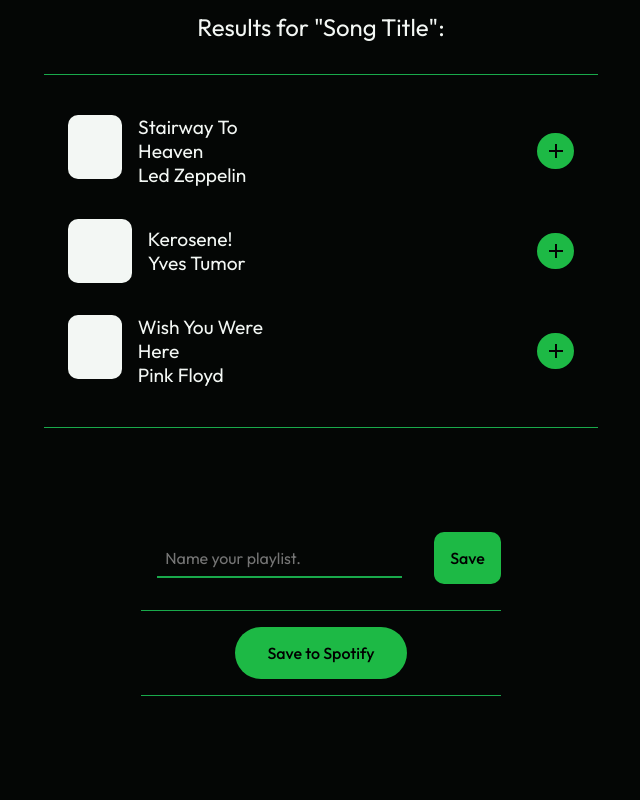
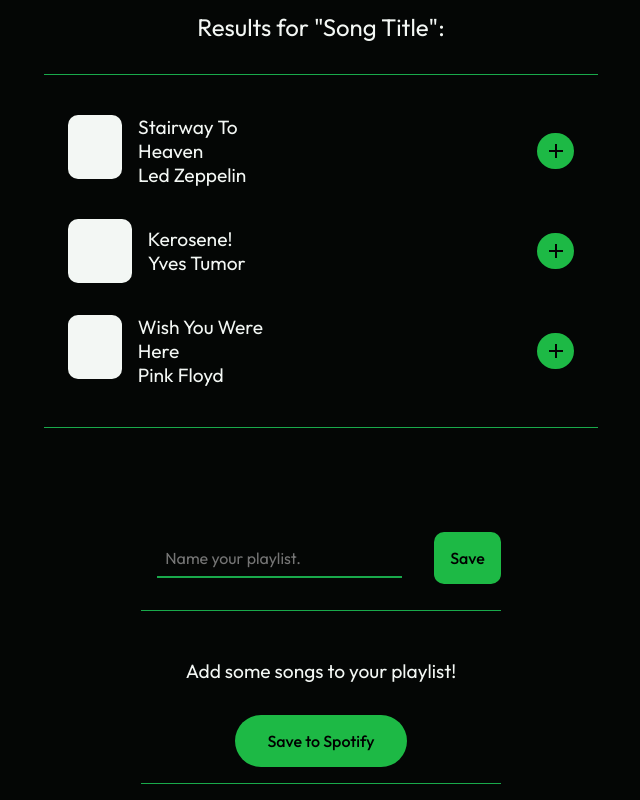
Before and after one commit to rbrickmn/mixmaster-app, a React (Vite) app: page / in a window 1280 px wide. Shown: the part 440-1240 px from the top of the page, without its empty margins (319-959 px from the left). Before the commit the page ends 1152 px from the top, so only its background shows below. Built offline with nearby package versions, Linux system fonts and the light colour scheme.

Commit message:
Add text to empty playlist

```diff
--- a/src/components/Playlist/Playlist.jsx
+++ b/src/components/Playlist/Playlist.jsx
@@ -26,7 +26,11 @@
 
         <hr />
 
-        <Tracklist userSearchResult={props.playlistTracks} onRemove={props.onRemove} isRemoval={true} />
+        <Tracklist
+          userSearchResult={props.playlistTracks}
+          onRemove={props.onRemove}
+          isRemoval={true}
+        />
 
         <button className={styles.SaveToSpotify}>Save to Spotify</button>
 
--- a/src/components/Track/Track.jsx
+++ b/src/components/Track/Track.jsx
@@ -20,7 +20,7 @@
         <button className={isAdded ? styles["Checked"] : styles["AddBtn"]} onClick={passTrack}>
           <img
             className={styles["AddIcon"]}
-            src={isAdded ? "src\\assets\\check.svg" : "src\\assets\\add.svg"}
+            src={isAdded ? "src\\assets\\checked.svg" : "src\\assets\\add.svg"}
             alt={isAdded ? "Check Icon" : "Add Song Button"}
           />
         </button>
--- a/src/components/Track/Track.module.css
+++ b/src/components/Track/Track.module.css
@@ -53,8 +53,9 @@
 }
 
 .Checked {
-  background-color: var(--secondary);
+  background: none;
   padding: 0.4rem;
   border-radius: 50%;
+  border: 1px solid var(--primary);
   transition: all 0.5s;
 }
--- a/src/components/Tracklist/Tracklist.jsx
+++ b/src/components/Tracklist/Tracklist.jsx
@@ -3,8 +3,19 @@
 import Track from "../Track/Track";
 
 function Tracklist(props) {
+  function showEmpty() {
+    if (props.userSearchResult.length === 0) {
+      return (
+        <p className={styles.EmptyPlaylist}>
+          Add some songs to your playlist!
+        </p>
+      );
+    }
+  }
+
   return (
     <div>
+      {showEmpty()}
       {props.userSearchResult.map((track) => (
         <Track
           key={track.id}
--- a/src/components/Tracklist/Tracklist.module.css
+++ b/src/components/Tracklist/Tracklist.module.css
@@ -0,0 +1,4 @@
+.EmptyPlaylist {
+  font-size: 1.2rem;
+  margin: 2rem;
+}
```
Also changed, not shown: src/assets/checked.svg (added).
